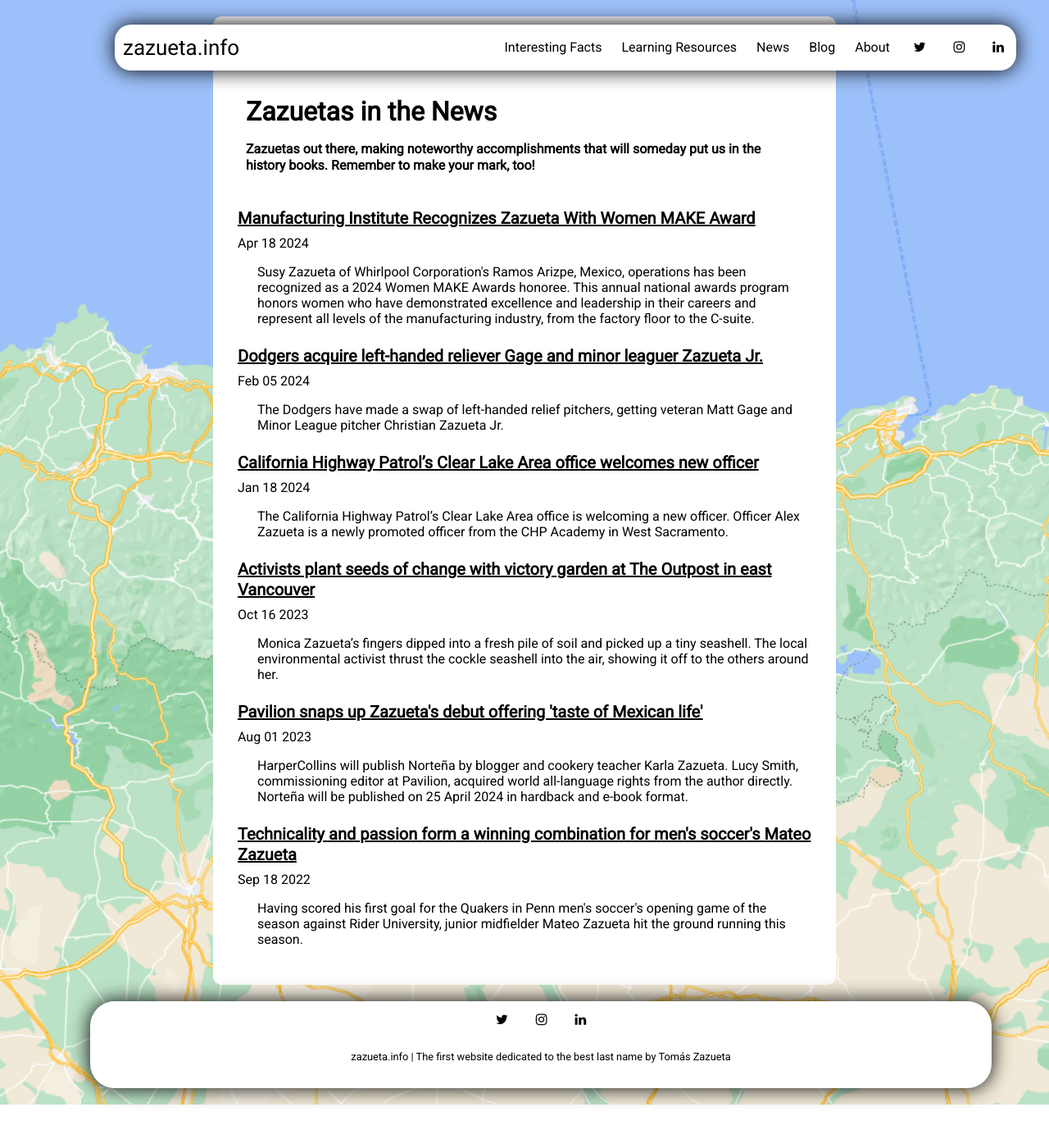
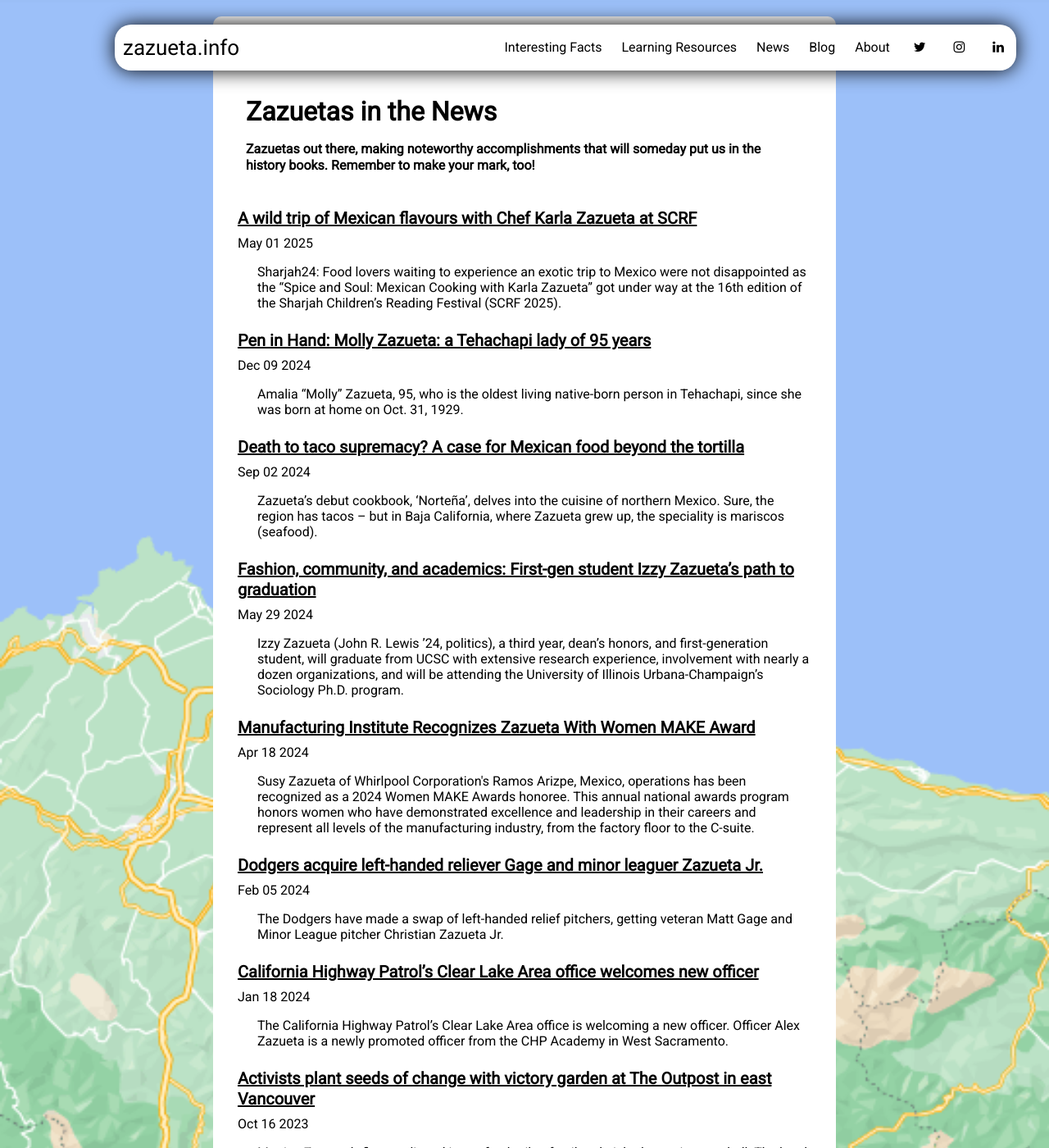
Before and after one commit to Tomas-Zazueta/zazueta.info, a Jekyll site: the page built from pages/news.md, in a window 1280 px wide and 1400 px high. Shown: the whole window at 82% size. Built offline with Jekyll 4.4.1, drawn with Linux system fonts in a browser that asks for light colours; nearby versions of some CDN libraries; some of the changed text lies outside the part shown.

Commit message:
News updates

```diff
--- /dev/null
+++ b/_posts/2023-01-11-mai-zazueta-dance.md
@@ -0,0 +1,7 @@
+---
+layout: externalpost
+title: "Mai Zazueta: Be Fearless and Dance Like No One is Watching"
+redirect_url: https://shoutoutla.com/meet-susana-zazueta-discoverlist-inc-co-founder-ceo/
+description: "'Dance like no one is watching.' To me, the phrase means to free yourself from judgment or fear of what others might think."
+categories: news
+---
--- /dev/null
+++ b/_posts/2023-10-06-ernesto-zazueta-sanctuary.md
@@ -0,0 +1,7 @@
+---
+layout: externalpost
+title: "Ernesto Zazueta | Ostok Sanctuary & AZCARM | blooloop 50 2023"
+redirect_url: https://blooloop.com/animals/influencer/ernesto-zazueta/
+description: "Zazueta is the owner of northern Mexico’s Ostok Sanctuary and president of AZCARM, the Mexican association of zoos and aquariums. “Ernesto is fully committed to protecting animals from extinction and abuse,” said one person who nominated him. "
+categories: news
+---
--- /dev/null
+++ b/_posts/2024-05-29-izzy-zazueta.md
@@ -0,0 +1,7 @@
+---
+layout: externalpost
+title: "Fashion, community, and academics: First-gen student Izzy Zazueta’s path to graduation"
+redirect_url: https://news.ucsc.edu/2024/05/izzy-zazueta/
+description: "Izzy Zazueta (John R. Lewis ’24, politics), a third year, dean’s honors, and first-generation student, will graduate from UCSC with extensive research experience, involvement with nearly a dozen organizations, and will be attending the University of Illinois Urbana-Champaign’s Sociology Ph.D. program."
+categories: news
+---
--- /dev/null
+++ b/_posts/2024-12-09-pen-in-hand.md
@@ -0,0 +1,7 @@
+---
+layout: externalpost
+title: "Pen in Hand: Molly Zazueta: a Tehachapi lady of 95 years"
+redirect_url: https://www.tehachapinews.com/lifestyle/pen-in-hand-molly-zazueta-a-tehachapi-lady-of-95-years/article_18063ef6-b691-11ef-a9b0-c7ad28f8d91f.html
+description: "Amalia “Molly” Zazueta, 95, who is the oldest living native-born person in Tehachapi, since she was born at home on Oct. 31, 1929."
+categories: news
+---
--- /dev/null
+++ b/_posts/2025-05-01-chef-karla-zazueta.md
@@ -0,0 +1,7 @@
+---
+layout: externalpost
+title: "A wild trip of Mexican flavours with Chef Karla Zazueta at SCRF"
+redirect_url: https://sharjah24.ae/en/Articles/2025/05/01/A-wild-trip-of-Mexican-flavours-with-Chef-Karla-Zazueta-at-SCRF-2025
+description: "Sharjah24: Food lovers waiting to experience an exotic trip to Mexico were not disappointed as the “Spice and Soul: Mexican Cooking with Karla Zazueta” got under way at the 16th edition of the Sharjah Children’s Reading Festival (SCRF 2025)."
+categories: news
+---
```
Also changed, not shown: _posts/2022-10-31-susana-zazueta-discoverlist.md (added, +7 -0 lines), _posts/2024-09-02-chef-karla-zazueta.md (added, +7 -0 lines), pages/about.md (+1 -1 lines).
